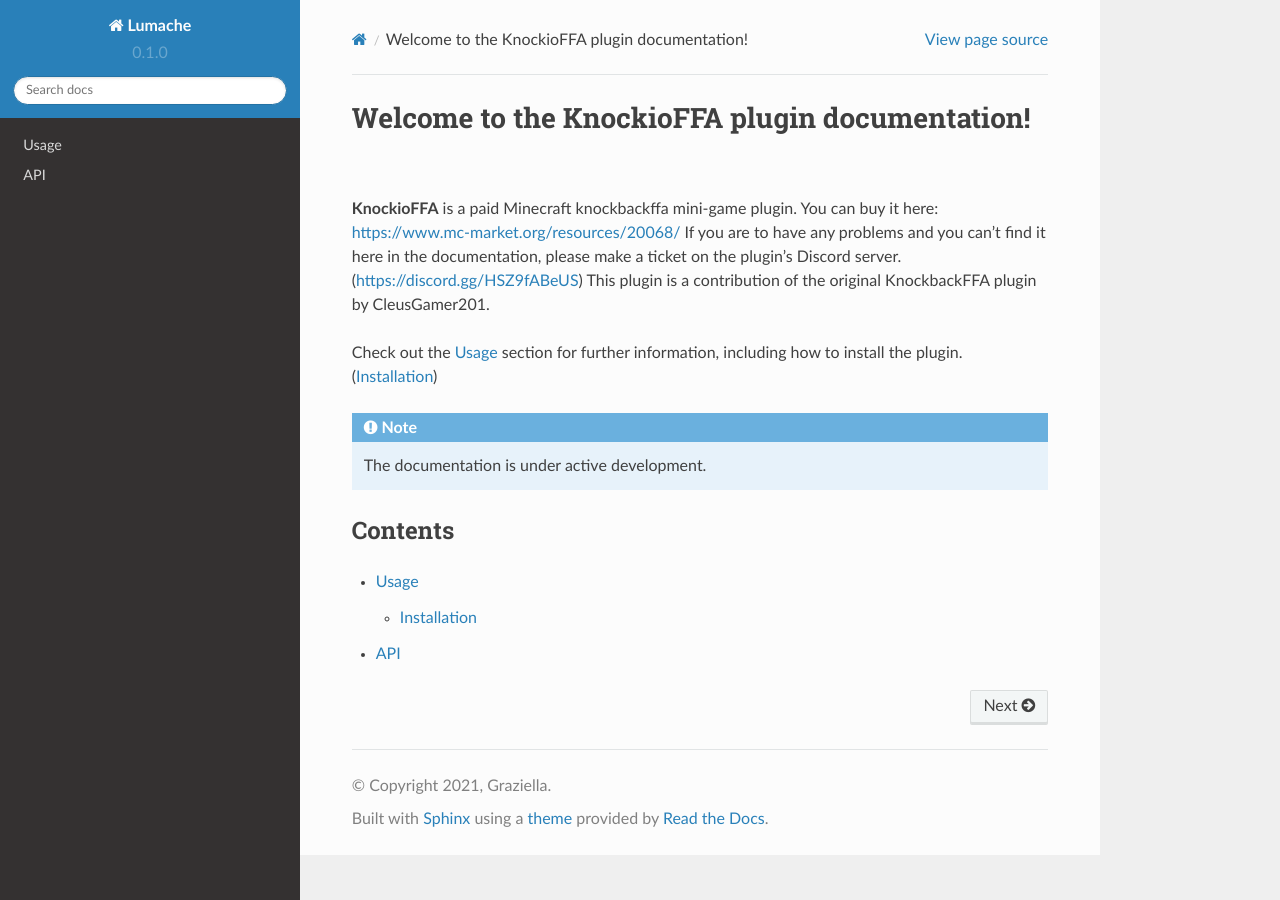
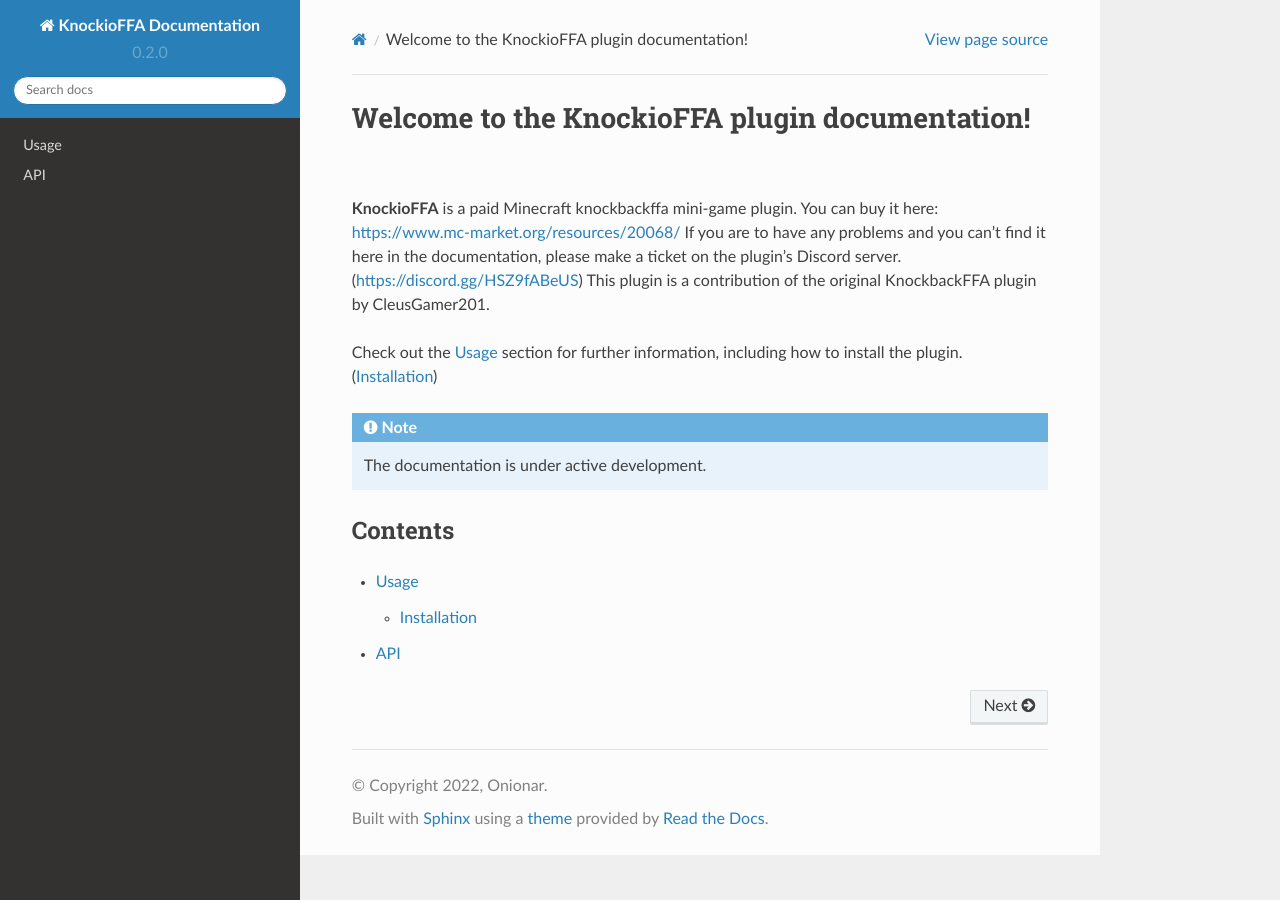
Before and after one commit to JustLeader69420/KnockioFFAdocs, a Sphinx documentation site: the page built from docs/source/index.rst, in a window 1280 px wide. Built offline with Sphinx 7.4.7 and the Read the Docs theme 2.0.0, drawn with Linux system fonts in a browser that asks for light colours.

Commit message:
Updated conf.py with the right information

```diff
--- a/docs/source/conf.py
+++ b/docs/source/conf.py
@@ -2,12 +2,12 @@
 
 # -- Project information
 
-project = 'Lumache'
-copyright = '2021, Graziella'
-author = 'Graziella'
+project = 'KnockioFFA Documentation'
+copyright = '2022, Onionar'
+author = 'JustLeader, Onionar'
 
-release = '0.1'
-version = '0.1.0'
+release = '0.2'
+version = '0.2.0'
 
 # -- General configuration
 
```
